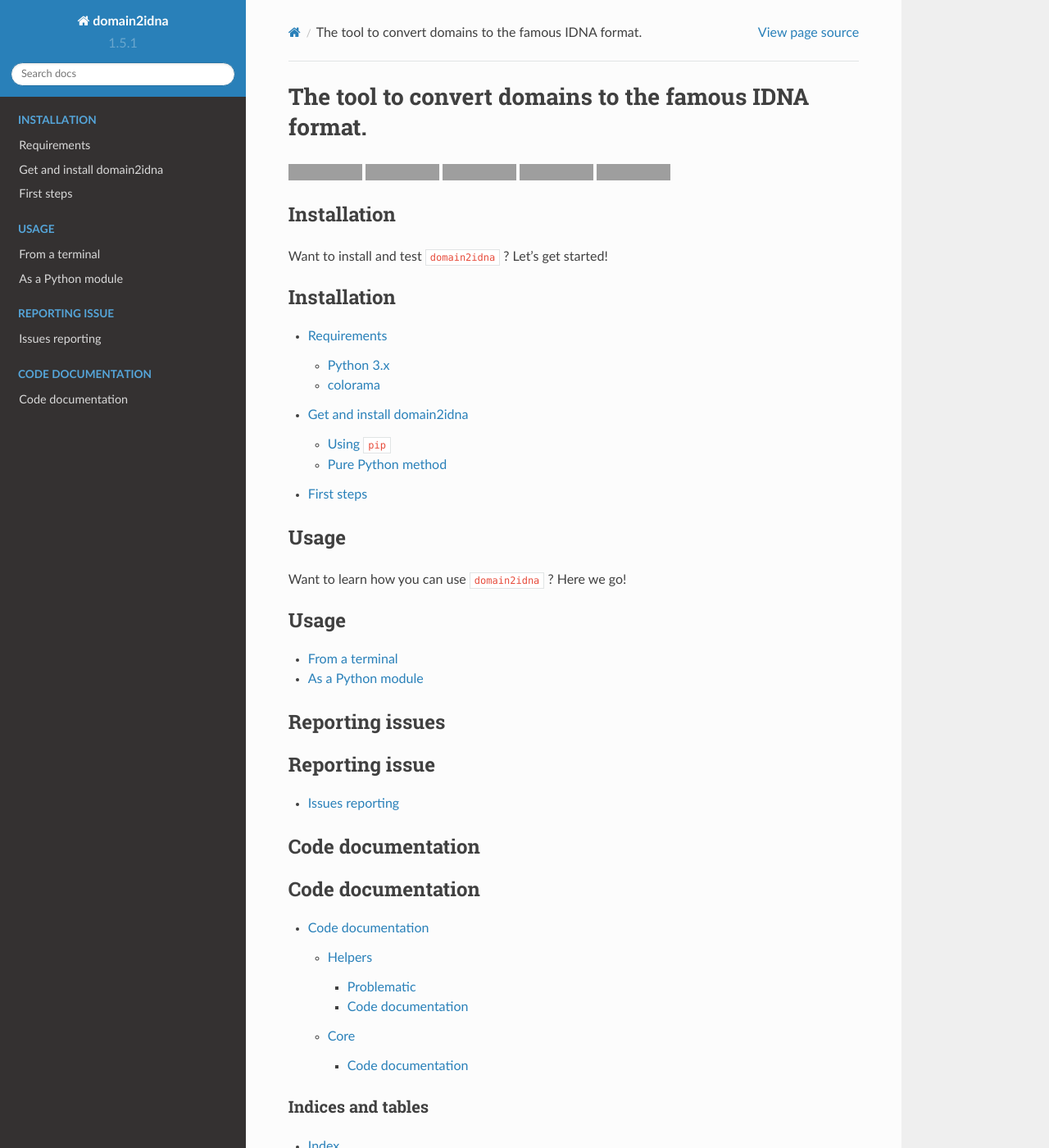
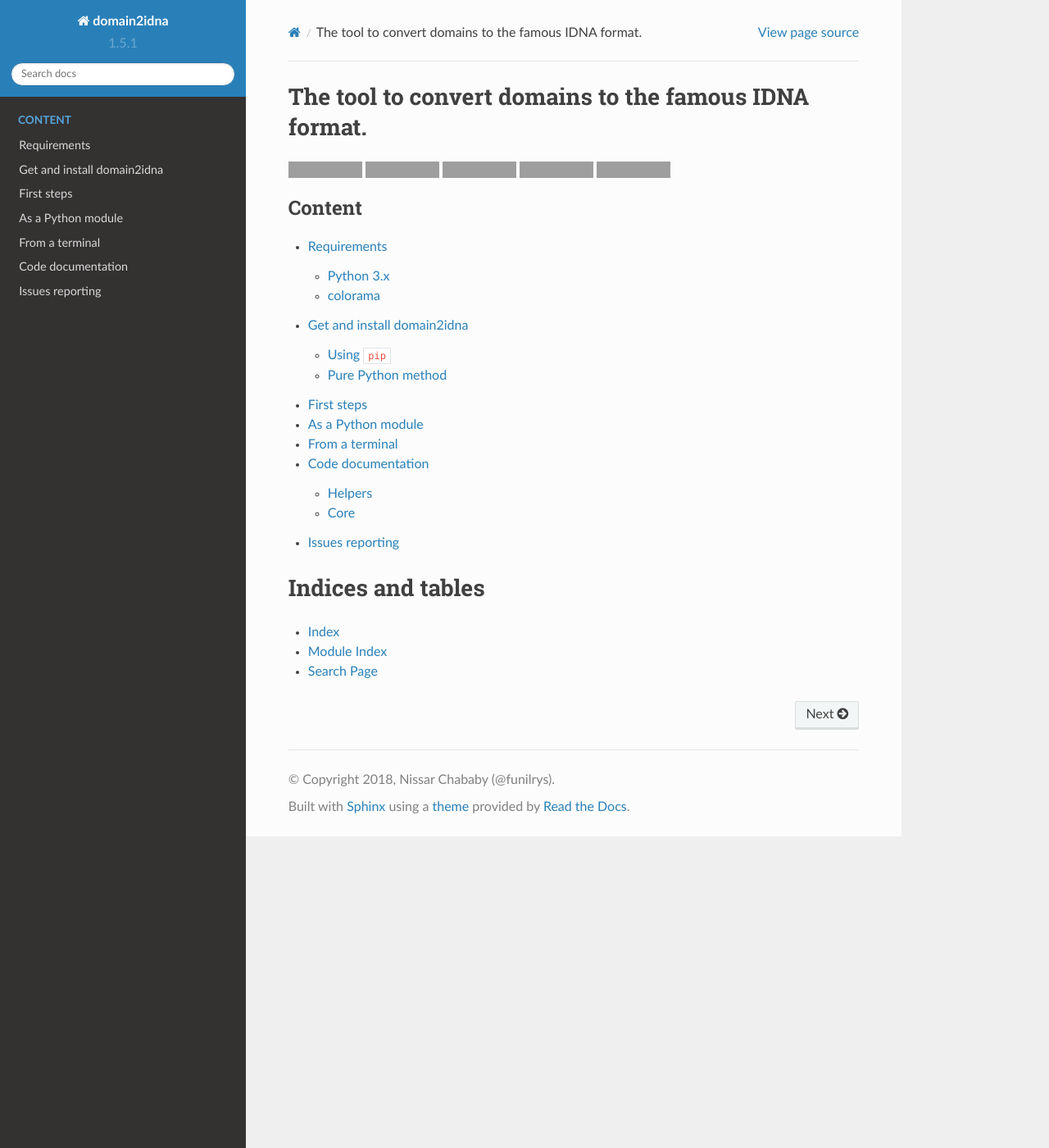
Before and after one commit to PyFunceble/domain2idna, a Sphinx documentation site: the page built from docs/index.rst, in a window 1280 px wide and 1400 px high. Shown: the whole window at 82% size. Built offline with Sphinx 7.4.7 and the Read the Docs theme 2.0.0, drawn with Linux system fonts in a browser that asks for light colours; grey boxes are pictures that could not be loaded.

Commit message:
Restructuration of the documentation

```diff
--- a/docs/index.rst
+++ b/docs/index.rst
@@ -1,64 +1,26 @@
-#######################################
 The tool to convert domains to the famous IDNA format.
-#######################################
+======================================================
 
-|Build Status| |Coverage Status| |license| |GitHub release| |Code style: black|
-
-.. |Build Status| image:: https://travis-ci.com/funilrys/domain2idna.svg?branch=master
+.. image:: https://travis-ci.com/funilrys/domain2idna.svg?branch=master
    :target: https://travis-ci.com/funilrys/domain2idna
-.. |Coverage Status| image:: https://coveralls.io/repos/github/funilrys/domain2idna/badge.svg?branch=master
+.. image:: https://coveralls.io/repos/github/funilrys/domain2idna/badge.svg?branch=master
    :target: https://coveralls.io/github/funilrys/domain2idna?branch=master
-.. |license| image:: https://img.shields.io/github/license/funilrys/domain2idna.svg
+.. image:: https://img.shields.io/github/license/funilrys/domain2idna.svg
    :target: https://github.com/funilrys/domain2idna/blob/master/LICENSE
-.. |GitHub release| image:: https://img.shields.io/github/release/funilrys/domain2idna.svg
+.. image:: https://img.shields.io/github/release/funilrys/domain2idna.svg
    :target: https://github.com/funilrys/domain2idna/releases/latest
-.. |Code style: black| image:: https://img.shields.io/badge/code%20style-black-000000.svg
+.. image:: https://img.shields.io/badge/code%20style-black-000000.svg
    :target: https://github.com/ambv/black
 
 
-Installation
-************
-
-Want to install and test :code:`domain2idna` ? Let's get started!
-
 .. toctree::
    :maxdepth: 2
-   :caption: Installation
+   :caption: Content
 
-   installation/requirements
-   installation/get-domain2idna
-   installation/first-steps
-
-Usage
-*****
-
-Want to learn how you can use :code:`domain2idna` ? Here we go!
-
-.. toctree::
-   :maxdepth: 2
-   :caption: Usage
-
-   usage/from-terminal
-   usage/as-a-module
-
-Reporting issues
-****************
-
-.. toctree::
-   :maxdepth: 2
-   :caption: Reporting issue
-
-   reporting-issues/index
-
-Code documentation
-******************
-
-.. toctree::
-   :maxdepth: 3
-   :caption: Code documentation
-
+   installation
+   usage
    code
-
+   issues-reporting
 
 Indices and tables
 ==================
```
Also changed, not shown: docs/installation.rst (renamed from docs/installation/get-domain2idna.rst, +30 -2 lines), docs/installation/first-steps.rst (deleted, +0 -9 lines), docs/installation/requirements.rst (deleted, +0 -17 lines), docs/usage.rst (renamed from docs/usage/as-a-module.rst, +23 -0 lines), docs/usage/from-terminal.rst (deleted, +0 -22 lines), docs/issues-reporting.rst (renamed from docs/reporting-issues/index.rst).
